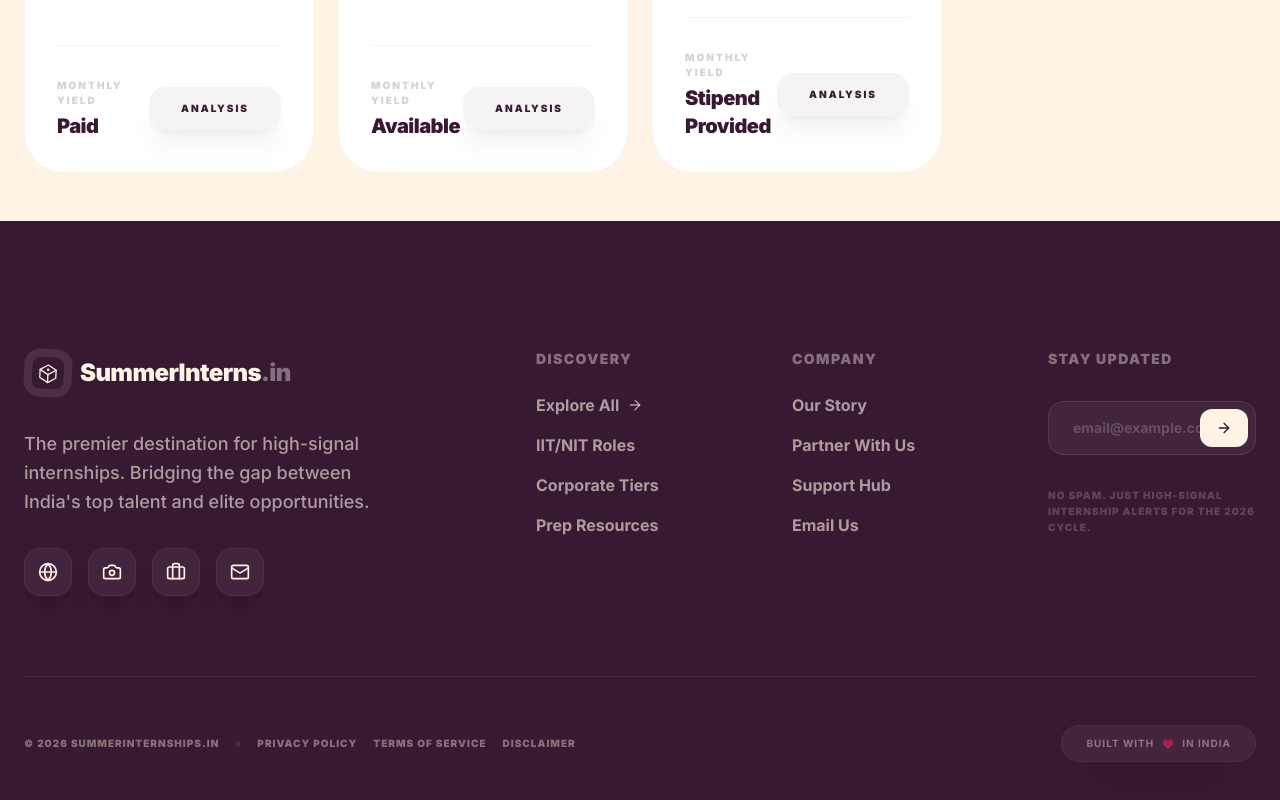
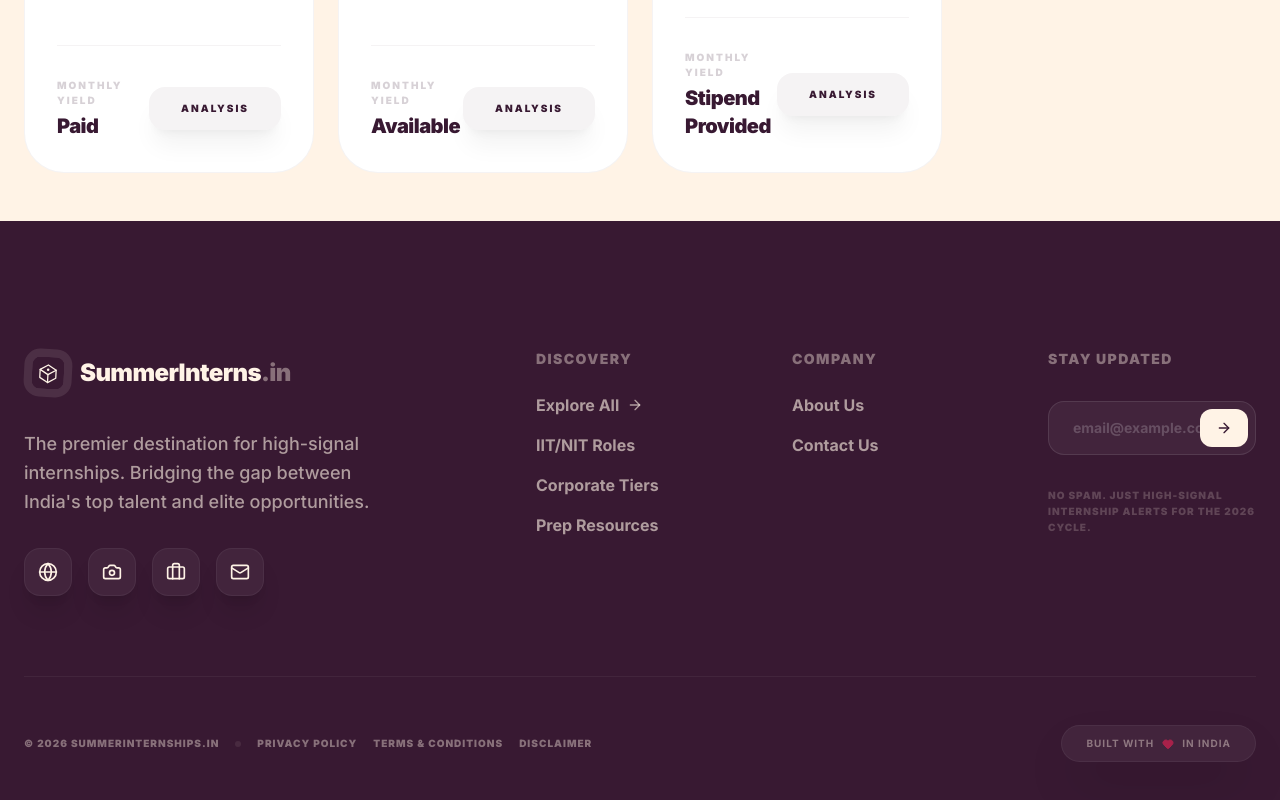
Before and after one commit to LittleCodr/summerinternship2026.in, a Next.js app: page / in a window 1280 px wide. Shown: the part 5291-6091 px from the top of the page. Built offline with nearby package versions, Linux system fonts and the light colour scheme.

Commit message:
refactor: simplify footer navigation links and update terms terminology

```diff
--- a/src/components/Footer.tsx
+++ b/src/components/Footer.tsx
@@ -47,10 +47,8 @@ export default function Footer() {
           <div className="space-y-6">
             <h4 className="text-sm font-black uppercase tracking-widest opacity-40">Company</h4>
             <ul className="space-y-4 font-bold">
-              <li><Link href="/about" className="text-milk/60 hover:text-white transition-colors">Our Story</Link></li>
-              <li><Link href="/contact" className="text-milk/60 hover:text-white transition-colors">Partner With Us</Link></li>
-              <li><Link href="/contact" className="text-milk/60 hover:text-white transition-colors">Support Hub</Link></li>
-              <li><Link href="mailto:support@summerinternship2026.in" className="text-milk/60 hover:text-white transition-colors">Email Us</Link></li>
+              <li><Link href="/about" className="text-milk/60 hover:text-white transition-colors">About Us</Link></li>
+              <li><Link href="/contact" className="text-milk/60 hover:text-white transition-colors">Contact Us</Link></li>
             </ul>
           </div>
 
@@ -77,7 +75,7 @@ export default function Footer() {
             <span>© 2026 SummerInternships.in</span>
             <span className="hidden md:block w-1.5 h-1.5 bg-milk/20 rounded-full" />
             <Link href="/privacy" className="hover:text-white transition-colors">Privacy Policy</Link>
-            <Link href="/terms" className="hover:text-white transition-colors">Terms of Service</Link>
+            <Link href="/terms" className="hover:text-white transition-colors">Terms & Conditions</Link>
             <Link href="/disclaimer" className="hover:text-white transition-colors">Disclaimer</Link>
           </div>
 
```
